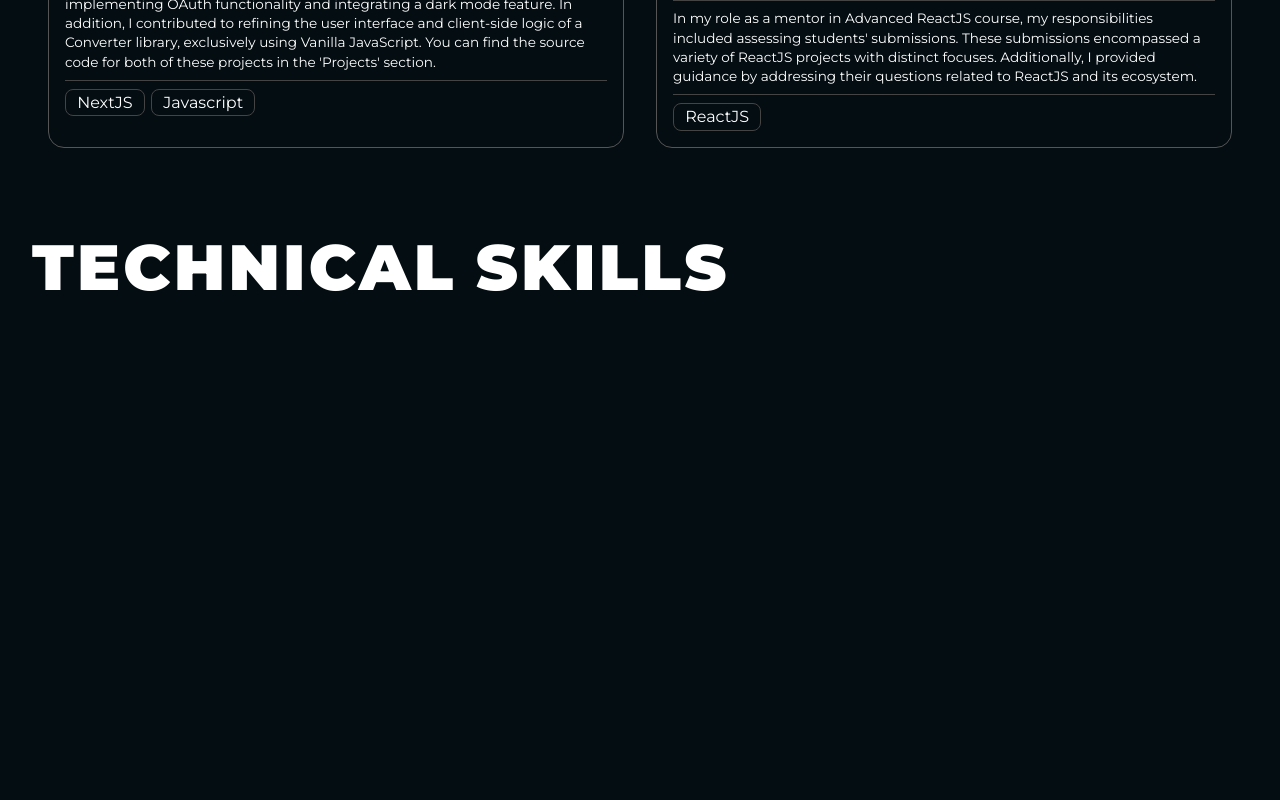
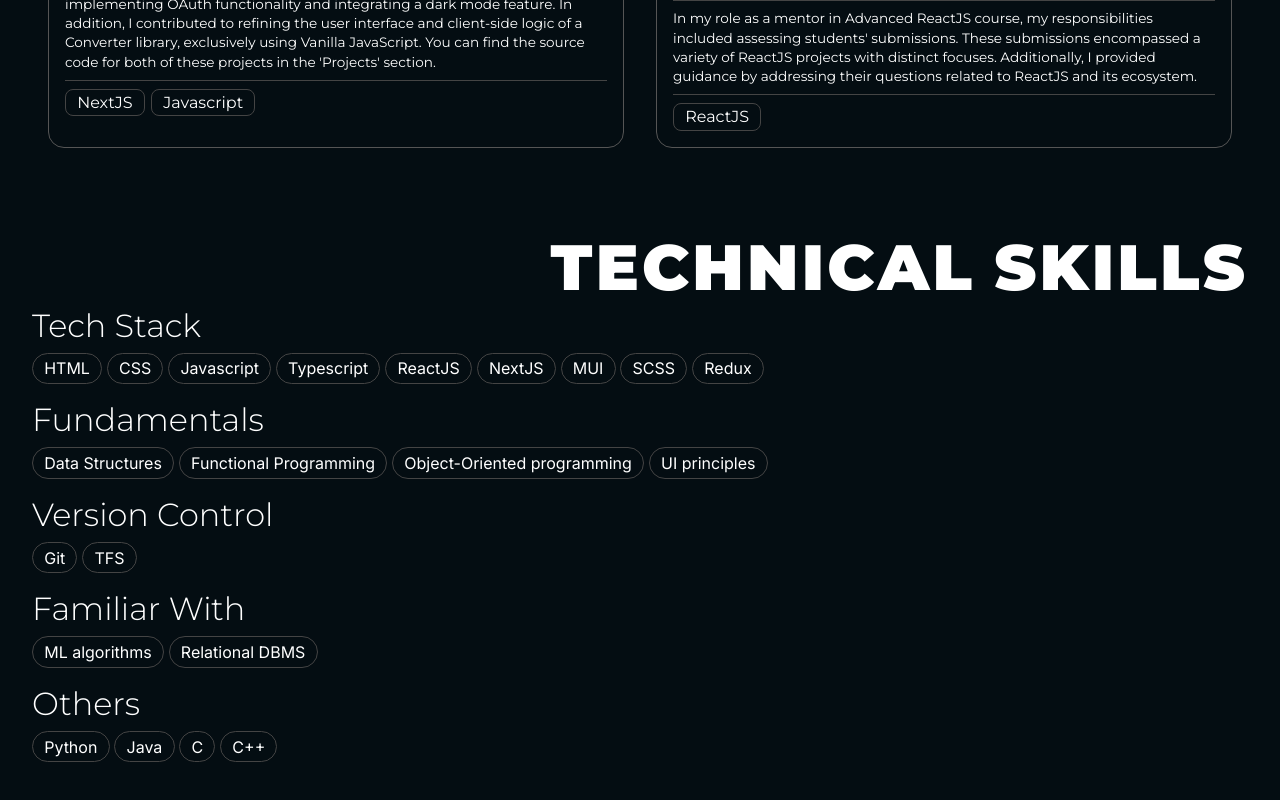
Before and after one commit to alivarastepour/Who_Am_I, a Next.js app: page / in a window 1280 px wide. Shown: the part 3333-4133 px from the top of the page. Built offline with nearby package versions, Linux system fonts and the light colour scheme.

Commit message:
more on Skills component

```diff
--- a/components/Skills/Skills.tsx
+++ b/components/Skills/Skills.tsx
@@ -1,6 +1,8 @@
 import { useIntersection } from "@/hooks/useIntersection";
 import styles from "@/styles/skills.module.scss";
 import { Montserrat } from "next/font/google";
+import { SKILLS } from "./data";
+import SkillCard from "./SkillCard";
 const monrserrat = Montserrat({
   subsets: ["latin"],
   weight: ["900"],
@@ -46,6 +48,11 @@ const Skills = () => {
             );
           })}
         </div>
+        <div className={styles["skills-content"]}>
+          {SKILLS.map((skill) => {
+            return <SkillCard info={skill} />;
+          })}
+        </div>
       </div>
     </>
   );
--- a/styles/skills.module.scss
+++ b/styles/skills.module.scss
@@ -7,6 +7,8 @@
   padding: 2rem;
   background-color: $primary_background_color;
   .skills-header {
+    text-align: right;
+
     font-size: 4rem;
     text-transform: capitalize;
     letter-spacing: 0.2rem;
@@ -42,4 +44,10 @@
       animation-delay: 200ms, 2200ms;
     }
   }
+  .skills-content {
+    width: 100%;
+    // height: 100%;
+    // border: 1px solid $primary_border_color;
+    position: relative;
+  }
 }
```
